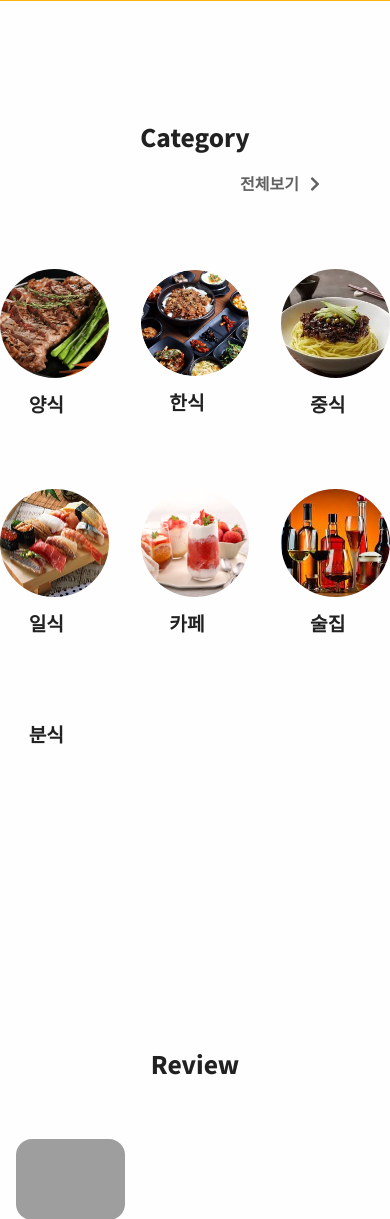
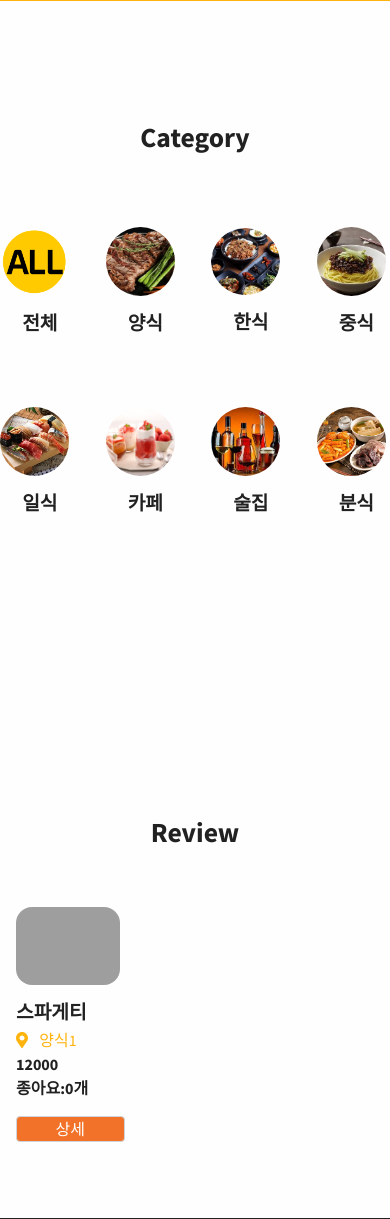
Before and after one commit to LikeLion-at-DGU/PodongPodong, a Django app: page / in a window 390 px wide. Shown: the part 1099-2318 px from the top of the page. Run offline with Django 3.2, Linux system fonts and the light colour scheme; data comes from the database, SQL or seed files in the repository; both versions use the stored data as it was after the commit; some libraries are stand-ins or nearby versions; grey boxes are pictures that could not be loaded.

Commit message:
Update: 메인화면 디자인 수정

```diff
--- a/podongpodong/templates/mainPage.html
+++ b/podongpodong/templates/mainPage.html
@@ -342,23 +342,11 @@
             Category
           </h5>
         </div>
-        <div class="col-12 text-end d-block d-sm-none">
-          <a class="btn btn-lg text-800 me-2" href="{% url 'restaurant:restaurant_list' %}" role="button">
-            전체보기
-            <i class="fas fa-chevron-right ms-2"></i>
-          </a>
-        </div>
         <!--모바일 이외의 화면에서만 보임-->
-        <div class="col-lg-12 d-none d-sm-block">
+        <div class="col-xl-12 d-none d-sm-block">
           <h5 class="fw-bold fs-3 fs-lg-5 lh-sm text-center text-lg-center">
             Category
           </h5>
-        </div>
-        <div class="col-lg-12 text-lg-end text-lg-end d-none d-sm-block">
-          <a class="btn btn-lg text-800 me-2" href="{% url 'restaurant:restaurant_list' %}" role="button">
-            전체보기
-            <i class="fas fa-chevron-right ms-2"></i>
-          </a>
         </div>
         <!--
         <div class="col-lg-auto position-relative">
@@ -400,8 +388,28 @@
             <div class="carousel-inner">
               <div class="carousel-item active" data-bs-interval="10000">
                 <div class="row h-100 align-items-center">
+                  <div class="col-3 col-md-4 col-xl mb-5 h-100">
+                    <div class="card card-span h-100 rounded-circle">
+                      <a href="{% url 'restaurant:restaurant_list' %}">
+                        <img
+                        class="img-fluid rounded-circle h-100"
+                        src="{% static 'img/gallery/all.png' %}"
+                        alt="..."
+                        width="69px"
+                        height="69px"
+                        />
+                      </a>
+                      <div class="card-body ps-0">
+                        <h5
+                          class="text-end fw-bold text-1000 text-truncate mb-2"
+                        >
+                          전체
+                        </h5>
+                      </div>
+                    </div>
+                  </div>
                   {% for category in category %}
-                  <div class="col-4 col-md-4 col-xl mb-5 h-100">
+                  <div class="col-3 col-md-4 col-xl mb-5 h-100">
                     <div class="card card-span h-100 rounded-circle">
                       <a href="{% url 'restaurant:restaurant_list2' category.id %}">
                       {% if category.name == "양식" %}
@@ -409,43 +417,62 @@
                         class="img-fluid rounded-circle h-100"
                         src="{% static 'img/gallery/steak.png' %}"
                         alt="..."
+                        width="69px"
+                        height="69px"
                       />
                       {% elif category.name == "한식" %}
                       <img
                         class="img-fluid rounded-circle h-100"
                         src="{% static 'img/gallery/hansik.png' %}"
                         alt="..."
+                        width="69px"
+                        height="69px"
                       />
                       {% elif category.name == "중식" %}
                       <img
                         class="img-fluid rounded-circle h-100"
                         src="{% static 'img/gallery/jjajang.jpg' %}"
                         alt="..."
+                        width="69px"
+                        height="69px"
                       />
                       {% elif category.name == "일식" %}
                       <img
                         class="img-fluid rounded-circle h-100"
                         src="{% static 'img/gallery/sushi.jpg' %}"
                         alt="..."
+                        width="69px"
+                        height="69px"
                       />
                       {% elif category.name == "카페" %}
                       <img
                         class="img-fluid rounded-circle h-100"
                         src="{% static 'img/gallery/caffe.jpg' %}"
                         alt="..."
+                        width="69px"
+                        height="69px"
                       />
                       {% elif category.name == "술집" %}
                       <img
                         class="img-fluid rounded-circle h-100"
                         src="{% static 'img/gallery/alchole.jpg' %}"
                         alt="..."
+                        width="69px"
+                        height="69px"
                       />
                       {% else %}
+                      <img
+                        class="img-fluid rounded-circle h-100"
+                        src="{% static 'img/gallery/bunsik.jpg' %}"
+                        alt="..."
+                        width="69px"
+                        height="69px"
+                      />
                       {% endif %}
                       </a>
                       <div class="card-body ps-0">
                         <h5
-                          class="text-center fw-bold text-1000 text-truncate mb-2"
+                          class="text-end fw-bold text-1000 text-truncate mb-2"
                         >
                           {{category.name}}
                         </h5>
@@ -461,7 +488,7 @@
       </div>
       <!--모바일 이외의 화면-->
       <div class="row flex-center d-none d-sm-block">
-        <div class="col-12">
+        <div>
           <div
             class="carousel slide"
             id="carouselSearchByFood"
@@ -471,9 +498,29 @@
             <div class="carousel-inner">
               <div class="carousel-item active" data-bs-interval="10000">
                 <div class="row h-100 align-items-center">
+                  <div class="col-sm-3 col-md-3 col-xl-3 col-lg-3 col-xxl-3 mb-5 h-100">
+                    <div class="card card-span h-100 rounded-circle" style="text-align: center;">
+                      <a href="{% url 'restaurant:restaurant_list' %}">
+                        <img
+                        class="img-fluid rounded-circle h-100"
+                        src="{% static 'img/gallery/all.png' %}"
+                        alt="..."
+                        width="218px"
+                        height="218px"
+                        />
+                      </a>
+                      <div class="card-body ps-0">
+                        <h5
+                        class="text-center fw-bold text-1000 text-truncate mb-2"
+                        >
+                          전체
+                        </h5>
+                      </div>
+                    </div>
+                  </div>
                   {% for category in category %}
-                  <div class="col-sm-6 col-md-4 col-xl mb-5 h-100">
-                    <div class="card card-span h-100 rounded-circle">
+                  <div class="col-sm-3 col-md-3 col-xl-3 col-lg-3 col-xxl-3 mb-5 h-100">
+                    <div class="card card-span h-100 rounded-circle" style="text-align: center;">
                       <a href="{% url 'restaurant:restaurant_list2' category.id %}">
                         {% if category.name == "양식" %}
                         <img
@@ -524,12 +571,18 @@
                           height="218px"
                         />
                         {% else %}
+                        <img
+                          class="img-fluid rounded-circle h-100"
+                          src="{% static 'img/gallery/bunsik.jpg' %}"
+                          alt="..."
+                          width="218px"
+                          height="218px"
+                        />
                         {% endif %}
                       </a>
                       <div class="card-body ps-0">
                         <h5
-                          class="text-center fw-bold text-1000 text-truncate mb-2"
-                         style="width: 218px;">
+                          class="text-center fw-bold text-1000 text-truncate mb-2">
                           {{category.name}}
                         </h5>
                       </div>
@@ -872,15 +925,15 @@
                         class="img-fluid rounded-3 h-100"
                         src="{{ review.thumbnail.url }}"
                         alt="..."
-                        width="350"
-                        height="223"
+                        width="104px"
+                        height="104px"
                       >
                       {% else %}
                       <img
                       class="img-fluid rounded-3 h-100"
                       src="{% static 'img/gallery/logo_black.png' %}"
-                      width="350"
-                      height="223">
+                      width="104px"
+                      height="104px">
                       {%endif%}
 
                         <div class="card-body ps-0">
@@ -931,7 +984,7 @@
               <div class="carousel-item active" data-bs-interval="10000">
                 <div class="row gx-3 h-100 align-items-center">
                   {% for review in review %}
-                  <div class="col-sm-6 col-md-4 col-xl mb-5 h-100">
+                  <div class="col-sm-2 col-md-2 col-lg-2 col-xl-2 col-xxl-2 mb-5 h-100">
                     <div class="card card-span h-100 rounded-3">
                       {% if review.thumbnail %}
                       <img
--- a/users/templates/users/mypage.html
+++ b/users/templates/users/mypage.html
@@ -7,7 +7,7 @@
 <section class="py-0 bg-primary-gradient">
     <div class="container">
         <br>
-        <h1 style = 'margin-top:8rem;'>"{{user.username}}"님의 마이페이지</h1><hr>
+        <h1 style = 'margin-top:8rem;'>{{user.username}}님의 마이페이지</h1><hr>
 
         <div class = 'row gx-2'>
             <h3><i class = 'material-icons'>bookmark</i> Follow 중인 식당</h3>
```
Also changed, not shown: db.sqlite3 (added), podongpodong/static/img/gallery/all.png (added), podongpodong/static/img/gallery/bunsik.jpg (added).
